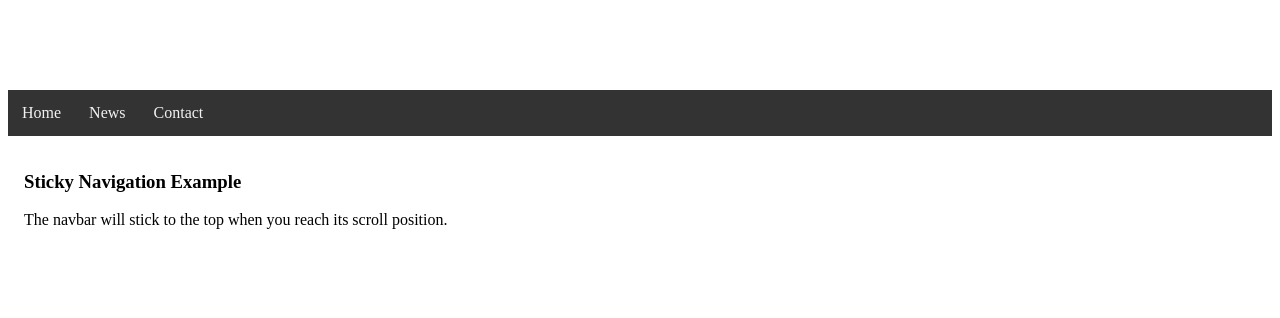
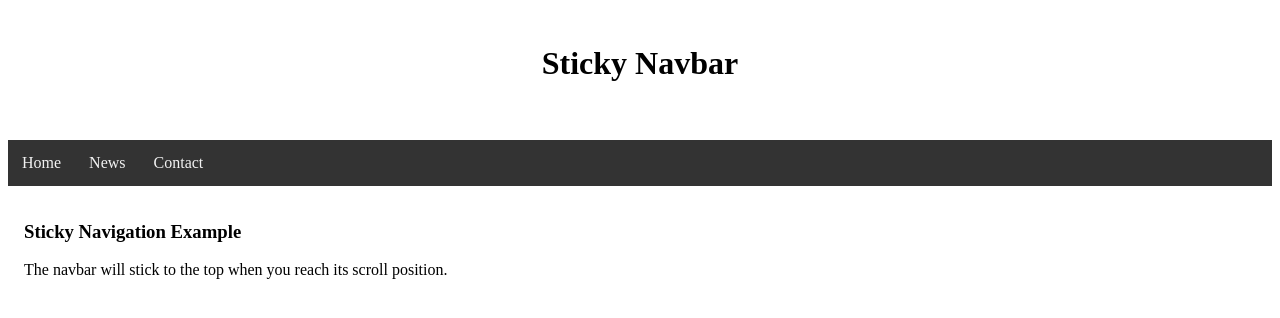
Before and after one commit to MRAWAISAFTAB/sticky-navbar, a plain HTML site: page index.html in a window 1280 px wide. Shown: the top 318 px of the page. Drawn offline with Linux system fonts and the light colour scheme.

Commit message:
sticky-Navbar

```diff
--- a/index.html
+++ b/index.html
@@ -8,6 +8,7 @@
 </head>
 <body>
     <div class="content">
+        <h1> Sticky Navbar</h1>
         </div>
 
     <div id="navbar">
--- a/styles.css
+++ b/styles.css
@@ -19,7 +19,8 @@
   /* Page content */
   .content {
     padding: 16px;
-    height: 50px;
+    height: 100px;
+    text-align: center;
   }
   .content2 {
     padding: 16px;
```
